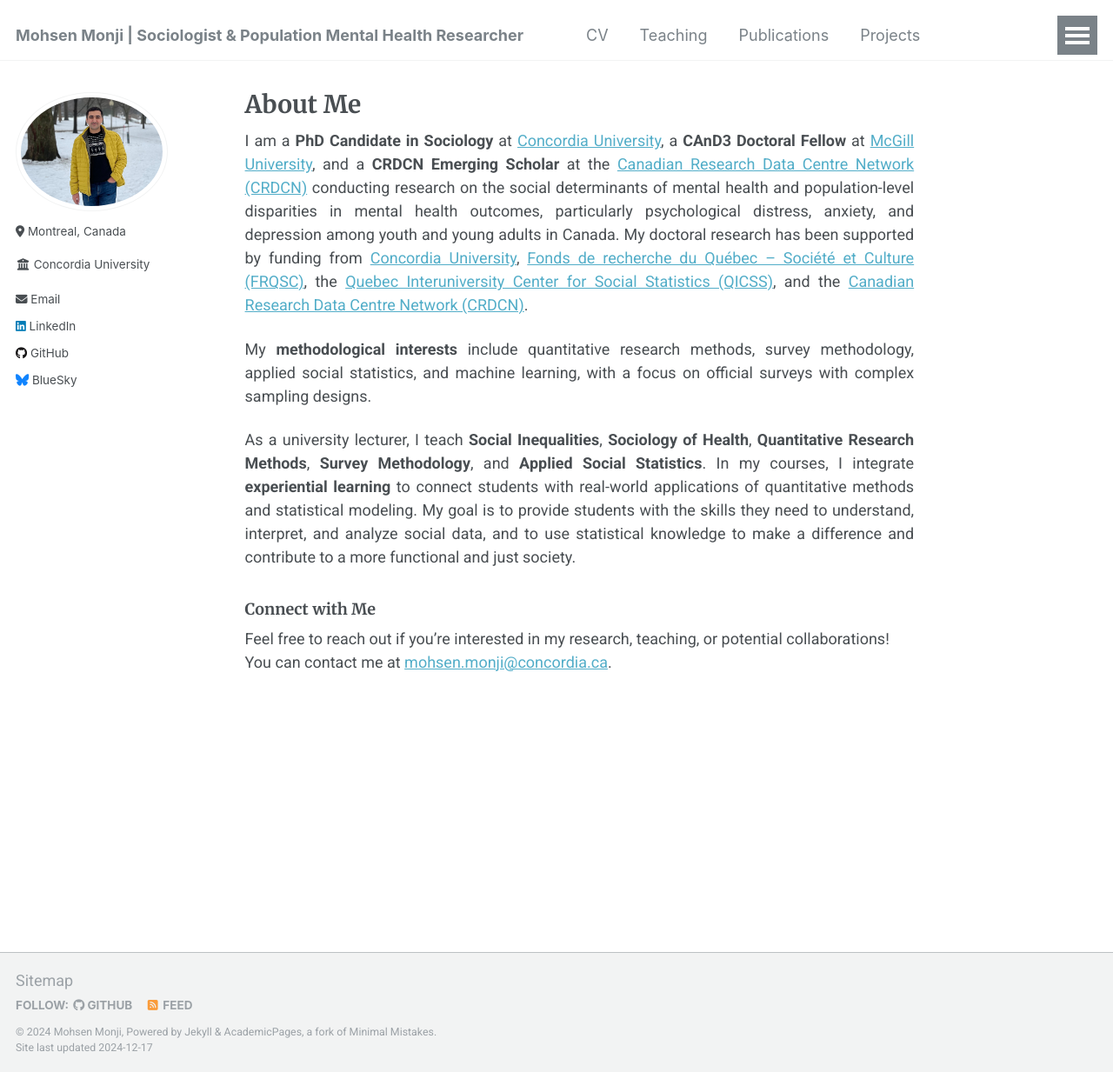
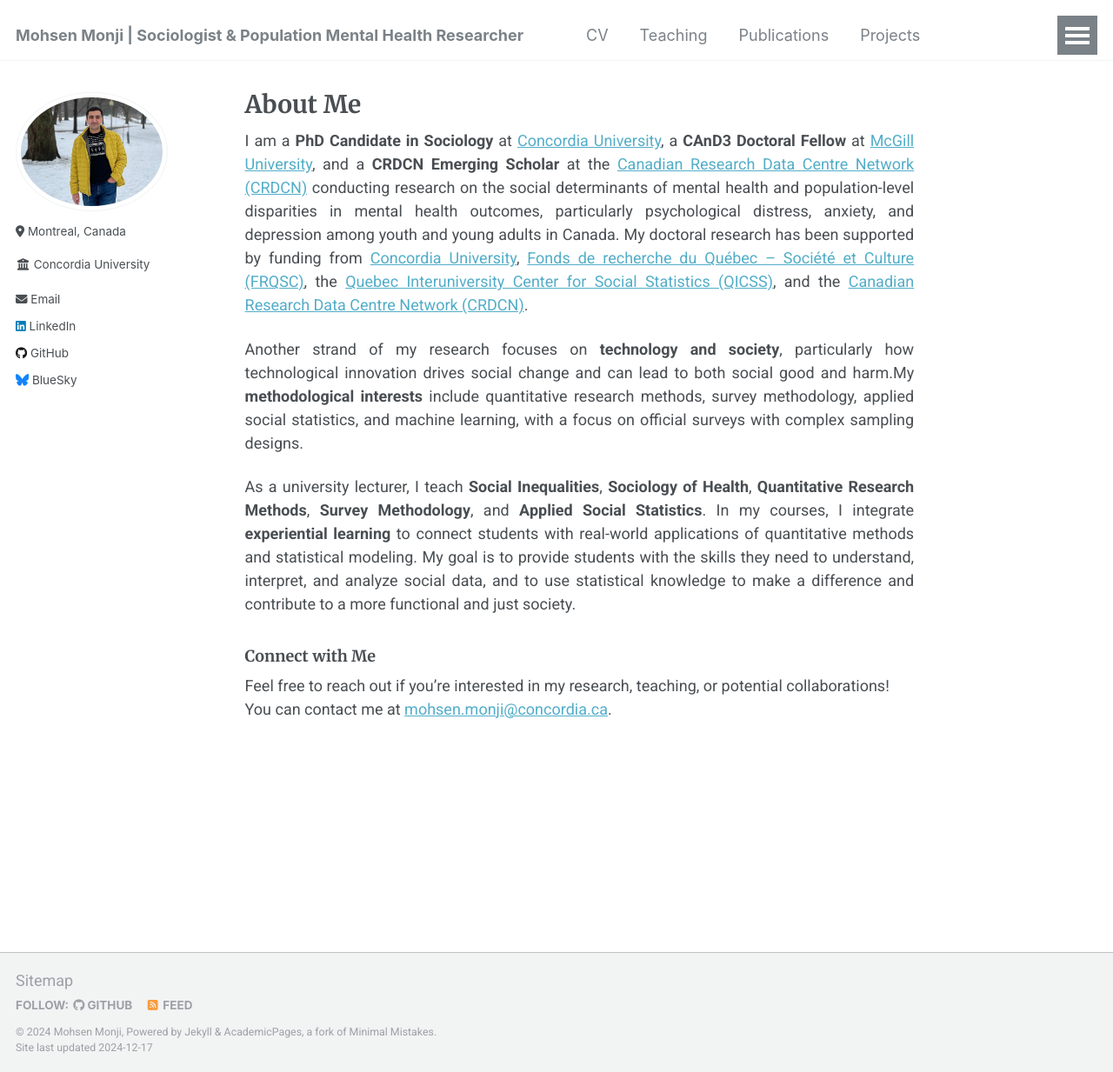
Before and after one commit to Mohsnmonji/mohsnmonji.github.io, a Jekyll site: the page built from _pages/about.md, in a window 1280 px wide and 1233 px high. Shown: the whole window at 87% size. Built offline with Jekyll 4.4.1, drawn with Linux system fonts in a browser that asks for light colours.

Commit message:
Update about.md

```diff
--- a/_pages/about.md
+++ b/_pages/about.md
@@ -12,7 +12,7 @@ redirect_from:
 
 I am a **PhD Candidate in Sociology** at [Concordia University](https://www.concordia.ca/artsci/sociology-anthropology.html), a **CAnD3 Doctoral Fellow** at [McGill University](https://www.mcgill.ca/cand3/our-people/fellows-2024-25), and a **CRDCN Emerging Scholar** at the [Canadian Research Data Centre Network (CRDCN)](https://crdcn.ca) conducting research on the social determinants of mental health and population-level disparities in mental health outcomes, particularly psychological distress, anxiety, and depression among youth and young adults in Canada. My doctoral research has been supported by funding from [Concordia University](https://www.concordia.ca/artsci/sociology-anthropology.html), [Fonds de recherche du Québec – Société et Culture (FRQSC)](https://www.frq.gouv.qc.ca), the [Quebec Interuniversity Center for Social Statistics (QICSS)](https://www.ciqss.org), and the [Canadian Research Data Centre Network (CRDCN)](https://crdcn.ca).
 
-My **methodological interests** include quantitative research methods, survey methodology, applied social statistics, and machine learning, with a focus on official surveys with complex sampling designs.
+Another strand of my research focuses on **technology and society**, particularly how technological innovation drives social change and can lead to both social good and harm.My **methodological interests** include quantitative research methods, survey methodology, applied social statistics, and machine learning, with a focus on official surveys with complex sampling designs.
 
 As a university lecturer, I teach **Social Inequalities**, **Sociology of Health**, **Quantitative Research Methods**, **Survey Methodology**, and **Applied Social Statistics**. In my courses, I integrate **experiential learning** to connect students with real-world applications of quantitative methods and statistical modeling. My goal is to provide students with the skills they need to understand, interpret, and analyze social data, and to use statistical knowledge to make a difference and contribute to a more functional and just society.
 
```
